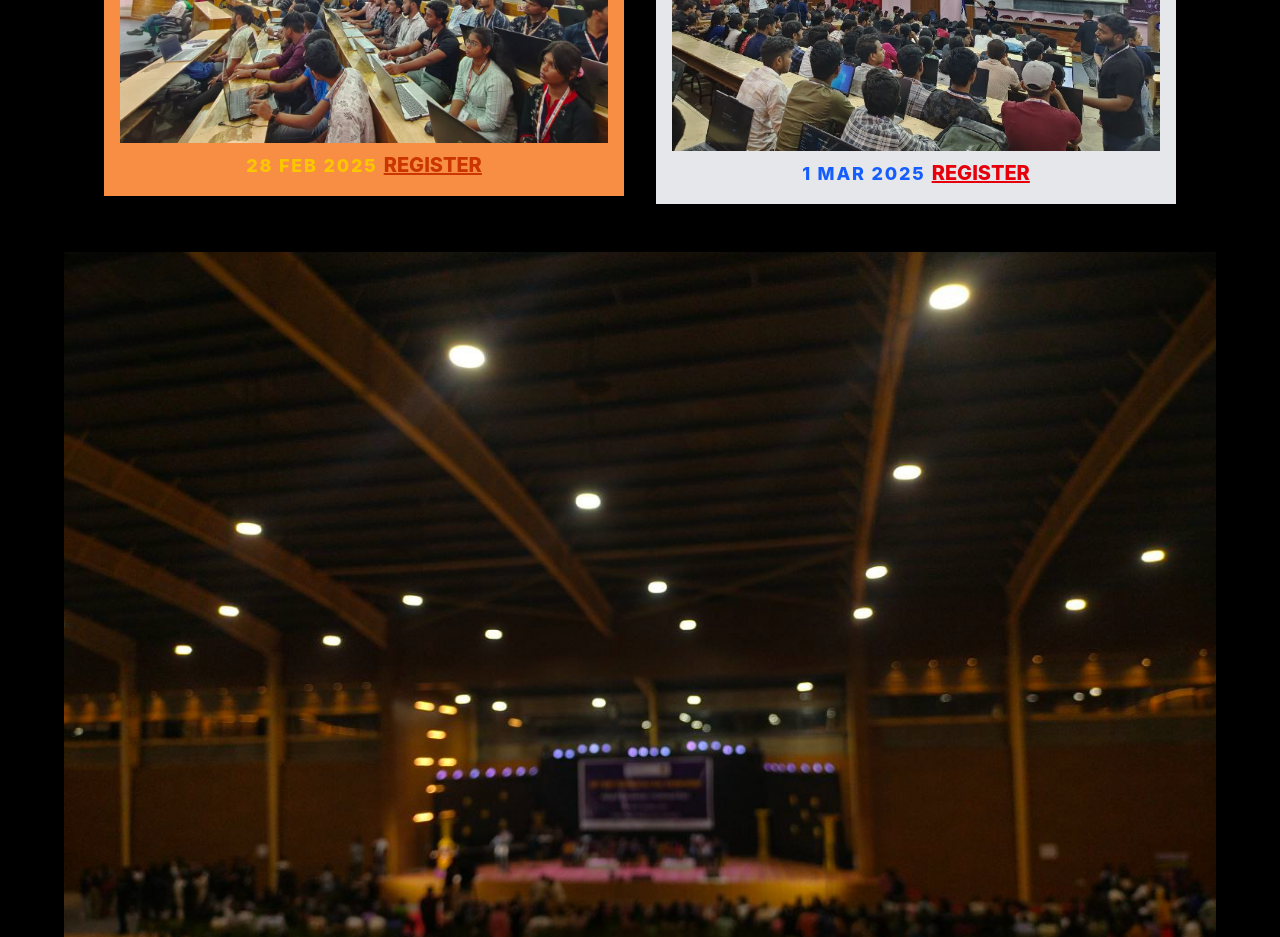
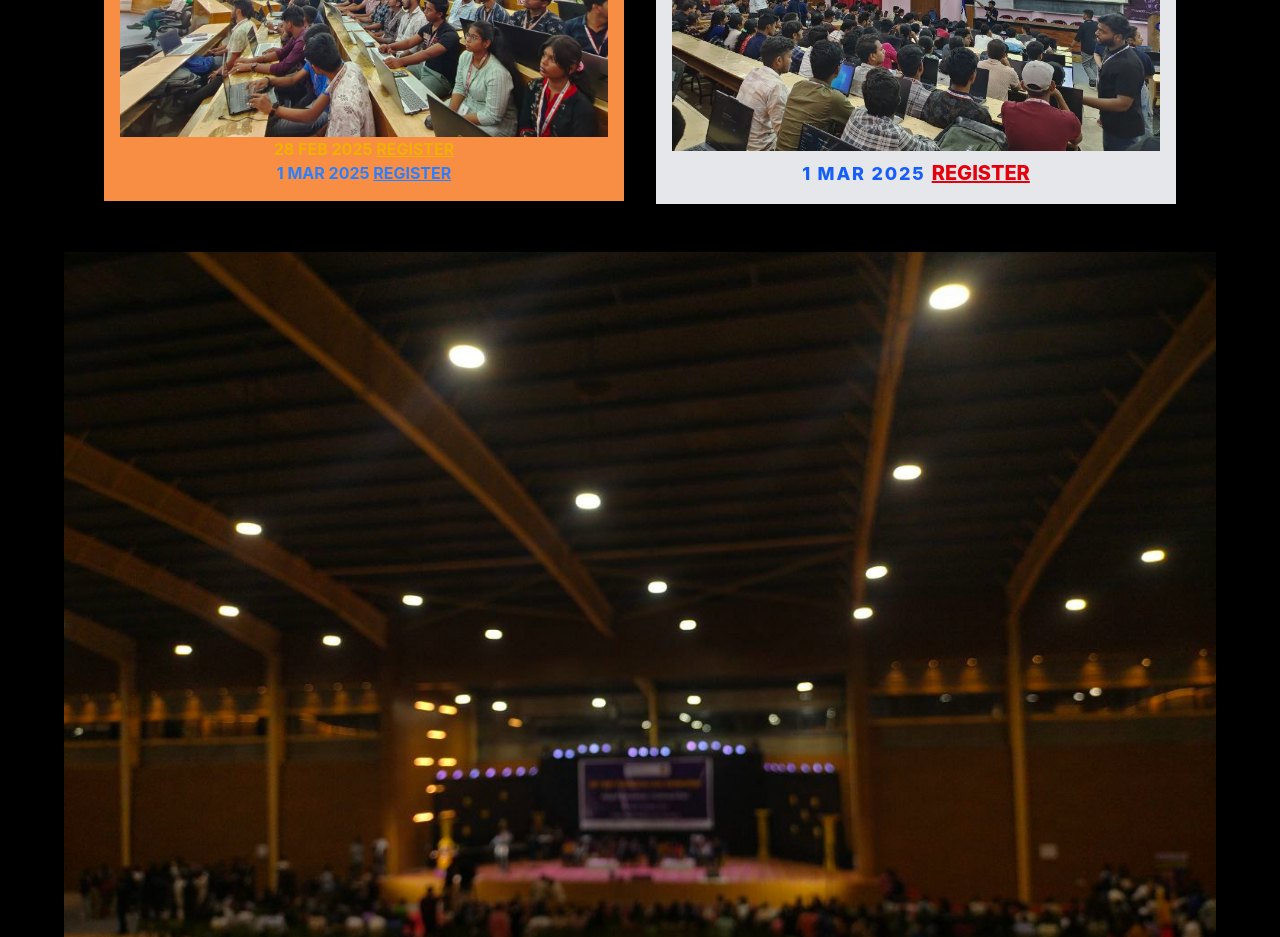
Before and after one commit to Ren1sha/Sankalp, a React (Vite) app: page / in a window 1280 px wide. Shown: the part 2580-3517 px from the top of the page. Built offline with nearby package versions, Linux system fonts and the light colour scheme.

Commit message:
Update Sankalp2025.jsx

```diff
--- a/src/Sankalp2025.jsx
+++ b/src/Sankalp2025.jsx
@@ -157,12 +157,9 @@ const Sankalp2025 = () => {
 
               <p className="mt-2 text-sm md:text-base">It's a coding competition. Get ready to unleash your coding skills at Code Crusade 3.0</p>
               <img src="/components/students.png" alt="Event 1" className="mt-4 w-full" />
-              <p className="text-sm mt-2 font-extrabold text-white">
-                <span className="text-lg text-yellow-400 tracking-widest">28 FEB 2025</span> &nbsp;
-                <span className="text-xl font-extrabold text-orange-700 underline hover:text-orange-400 transition duration-300">
-                  REGISTER
-                </span>
-              </p>
+              <p className="text-yellow-500 font-bold">28 FEB 2025 <span className="underline">REGISTER</span></p>
+              <p className="text-blue-500 font-bold">1 MAR 2025 <span className="underline">REGISTER</span></p>
+
             </div>
           </a>
 
```
